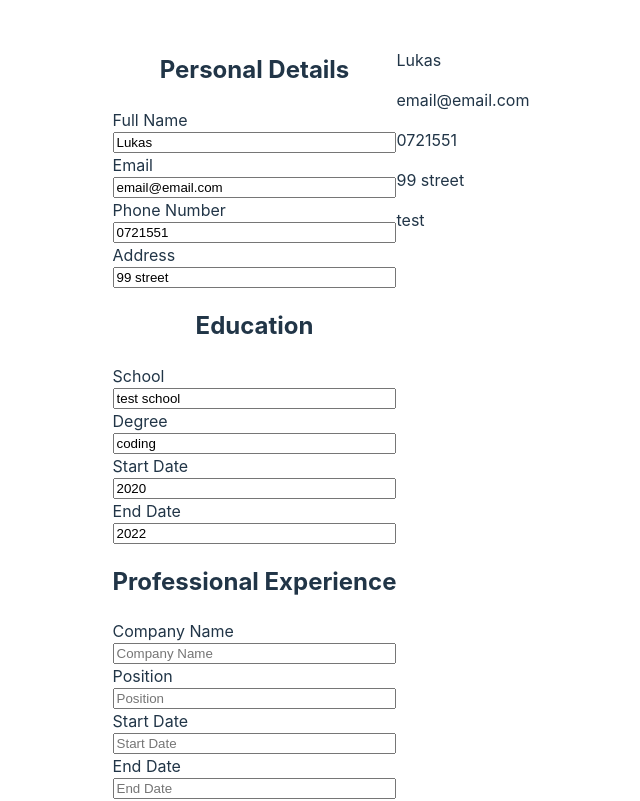
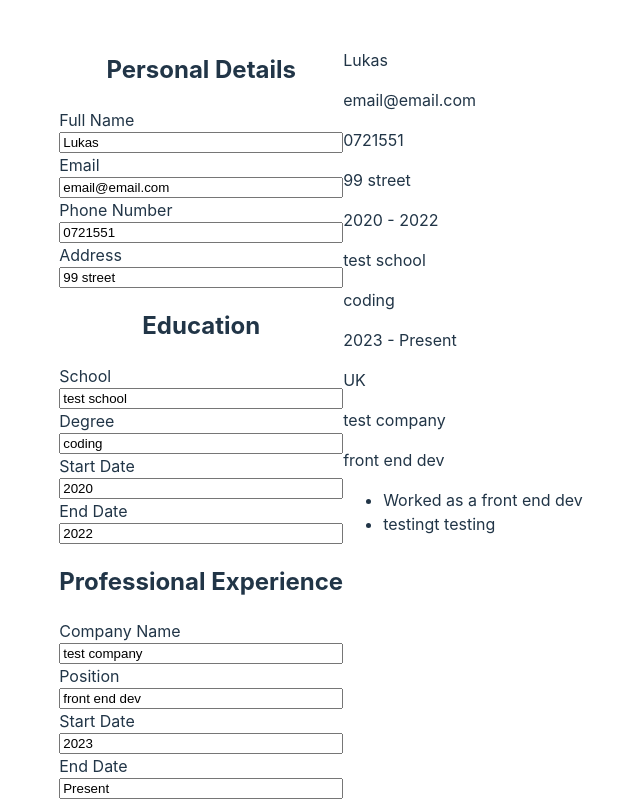
Before and after one commit to LukasDrinkwater/Project-cv-application, a React (Vite) app: page / in a window 1280 px wide. Shown: the top 801 px of the page, without its empty margins (319-959 px from the left). Built offline with nearby package versions, Linux system fonts and the light colour scheme.

Commit message:
mostly finished cvExperience component. Fixed issue with mapping the experience lines.

```diff
--- a/src/App.jsx
+++ b/src/App.jsx
@@ -22,12 +22,15 @@ function App() {
   const [experienceData, setExperienceData] = useState([
     {
       id: uuid(),
-      company: "",
-      position: "",
-      startDate: "",
-      endDate: "",
-      location: "",
-      experience: [{ id: uuid(), text: "" }],
+      company: "test company",
+      position: "front end dev",
+      startDate: "2023",
+      endDate: "Present",
+      location: "UK",
+      experience: [
+        { id: uuid(), text: "Worked as a front end dev" },
+        { id: uuid(), text: "testingt testing" },
+      ],
     },
   ]);
 
--- a/src/components/cv-components/cv-Education.jsx
+++ b/src/components/cv-components/cv-Education.jsx
@@ -1,5 +1,16 @@
 function CVEducation({ educationData }) {
-  return <div>test</div>;
+  return (
+    // can add a forEach loop if I allow the user to add more schools
+    <div className="cdEducationContainer">
+      <div className="startEndDate">
+        <p>{`${educationData.startDate} - ${educationData.endDate}`}</p>
+      </div>
+      <div className="educationInfoContainer">
+        <p>{educationData.school}</p>
+        <p>{educationData.degree}</p>
+      </div>
+    </div>
+  );
 }
 
 export { CVEducation };
--- a/src/components/cv-components/cv-preview.jsx
+++ b/src/components/cv-components/cv-preview.jsx
@@ -1,11 +1,13 @@
 import { CVPersonal } from "./cv-personal";
 import { CVEducation } from "./cv-Education";
+import { CVExperience } from "./cvExperience";
 
 function CVPreview({ personalData, educationData, experienceData }) {
   return (
     <div className="CVPreviewContainer">
       <CVPersonal personalData={personalData} />
       <CVEducation educationData={educationData} />
+      <CVExperience experienceData={experienceData} />
     </div>
   );
 }
--- /dev/null
+++ b/src/components/cv-components/cvExperience.jsx
@@ -0,0 +1,59 @@
+import { Fragment } from "react";
+
+function CVExperience({ experienceData }) {
+  // console.log(experienceData);
+
+  return (
+    <div className="cvExperienceContainer">
+      {experienceData.map((element) => (
+        <Fragment key={element.id}>
+          <div className="locationContainer">
+            <p>{`${element.startDate} - ${element.endDate}`}</p>
+            <p>{element.location}</p>
+          </div>
+          <div className="experienceDetailContainer">
+            <CVExperienceLine element={element} />
+          </div>
+        </Fragment>
+      ))}
+    </div>
+  );
+}
+
+function CVExperienceLine({ element }) {
+  console.log(element.experience);
+
+  return (
+    // <div className="experienceDetailContainer" key={element.id}>
+    <>
+      <div className="companyInfo">
+        <p>{element.company}</p>
+        <p>{element.position}</p>
+      </div>
+      <div className="experienceLines">
+        <ul>
+          {element.experience.map((line) => (
+            <li key={line.id}>{line.text}</li>
+          ))}
+        </ul>
+      </div>
+    </>
+    // </div>
+  );
+}
+
+{
+  /* {Object.keys(element).map((line) => (
+        <div className="experienceLine" key={line}>
+          {line === "experience" ? (
+            <ul>
+              {element[line].map((exp) => (
+                <li key={exp.id}>{exp.text}</li>
+              ))}
+            </ul>
+          ) : null}
+        </div>
+      ))} */
+}
+
+export { CVExperience };
```
